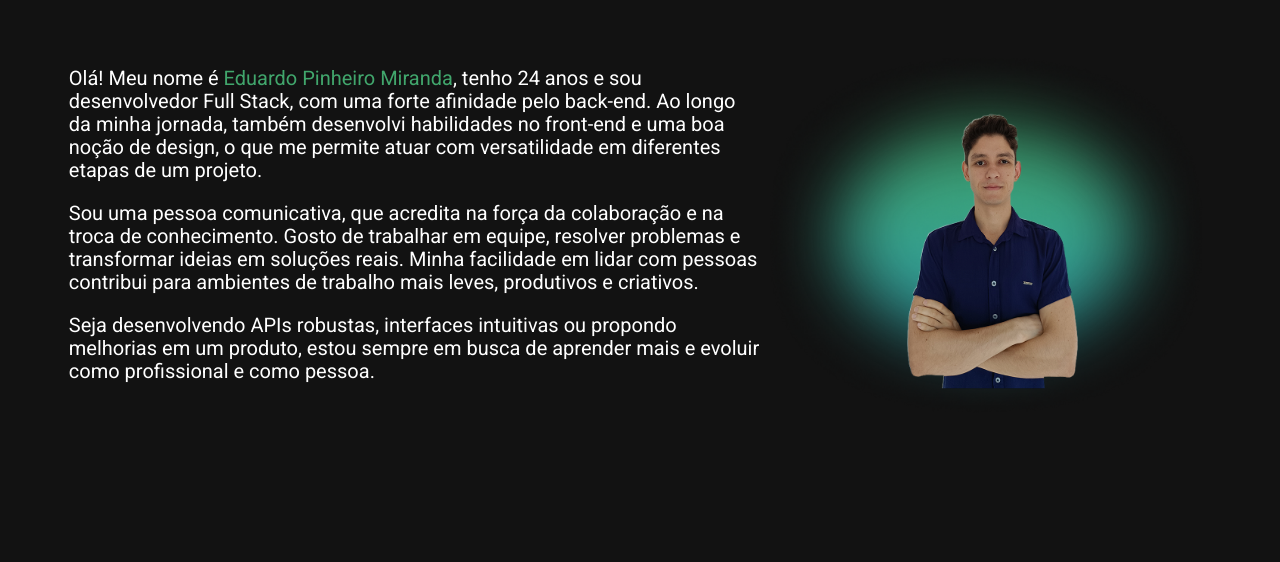
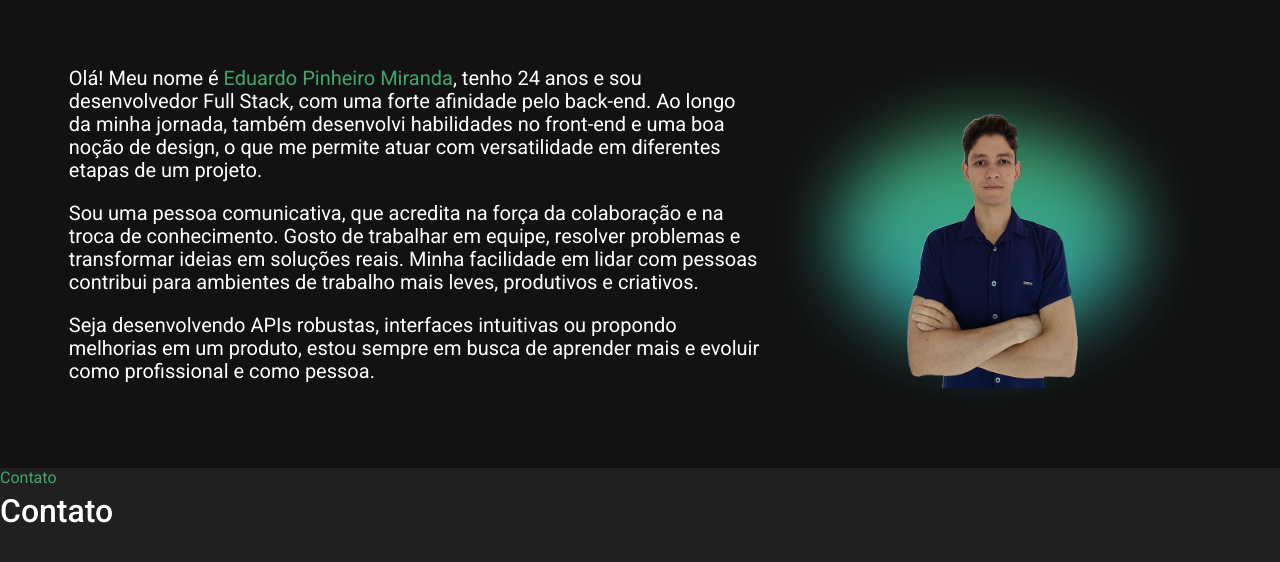
Before and after one commit to EduardoPinheiroMiranda/Portifolio, a Next.js app: page / in a window 1280 px wide. Shown: the part 3641-4203 px from the top of the page. Before the commit the page ends 4061 px from the top, so only its background shows below. Built offline with nearby package versions, Linux system fonts and the light colour scheme.

Commit message:
adicionando componente de contato

```diff
--- /dev/null
+++ b/src/components/Contact/index.tsx
@@ -0,0 +1,13 @@
+import { Container, Titles } from "./styles";
+
+
+export function Contact(){
+	return(
+		<Container id="contatos">
+			<Titles>
+				<span>Contato</span>
+				<h2>Contato</h2>
+			</Titles>
+		</Container>
+	);
+}
--- /dev/null
+++ b/src/components/Contact/styles.tsx
@@ -0,0 +1,34 @@
+import styled from "styled-components";
+
+
+export const Container = styled.section`
+    background-color: #202020;
+
+    height: 40em;
+    margin-top: 3em;
+`;
+
+export const Titles = styled.div`
+    background: transparent;
+    display: flex;
+    flex-direction: column;
+    gap: 5px;
+
+
+    span{
+        background: transparent;
+        color: #41A66C;
+        font-size: 1em;
+    }
+
+    h2{
+        background: transparent;
+        color: #FFFFFF;
+        font-size: 2em;
+        font-weight: 500;
+
+        @media(max-width: 380px){
+            font-size: 1.5em;
+        }
+    }
+`;
--- a/src/pages/_app.tsx
+++ b/src/pages/_app.tsx
@@ -1,3 +1,4 @@
+import { Contact } from "@/components/Contact";
 import { Header } from "@/components/Header";
 import "@/styles/globals.css";
 import type { AppProps } from "next/app";
@@ -7,6 +8,7 @@ export default function App({ Component, pageProps }: AppProps) {
 		<>
 			<Header/>
 			<Component {...pageProps} />
+			<Contact/>
 		</>
 	);
 }
--- a/src/pages/index.tsx
+++ b/src/pages/index.tsx
@@ -6,6 +6,7 @@ import { Main } from "@/components/Main";
 import { Skills } from "@/components/Skills";
 import { Projects } from "@/components/Projects";
 import { About } from "@/components/About";
+import { Contact } from "@/components/Contact";
 
 
 export default function Home() {
```
